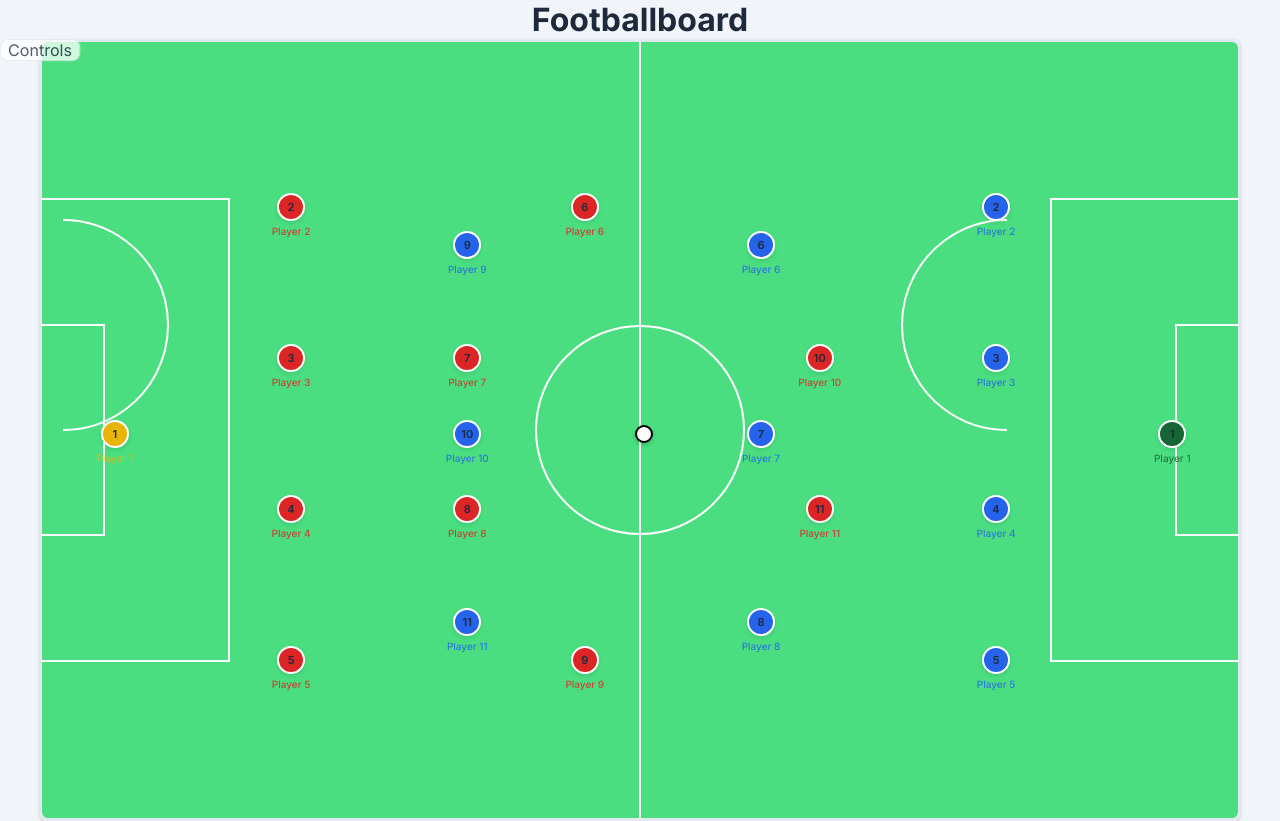
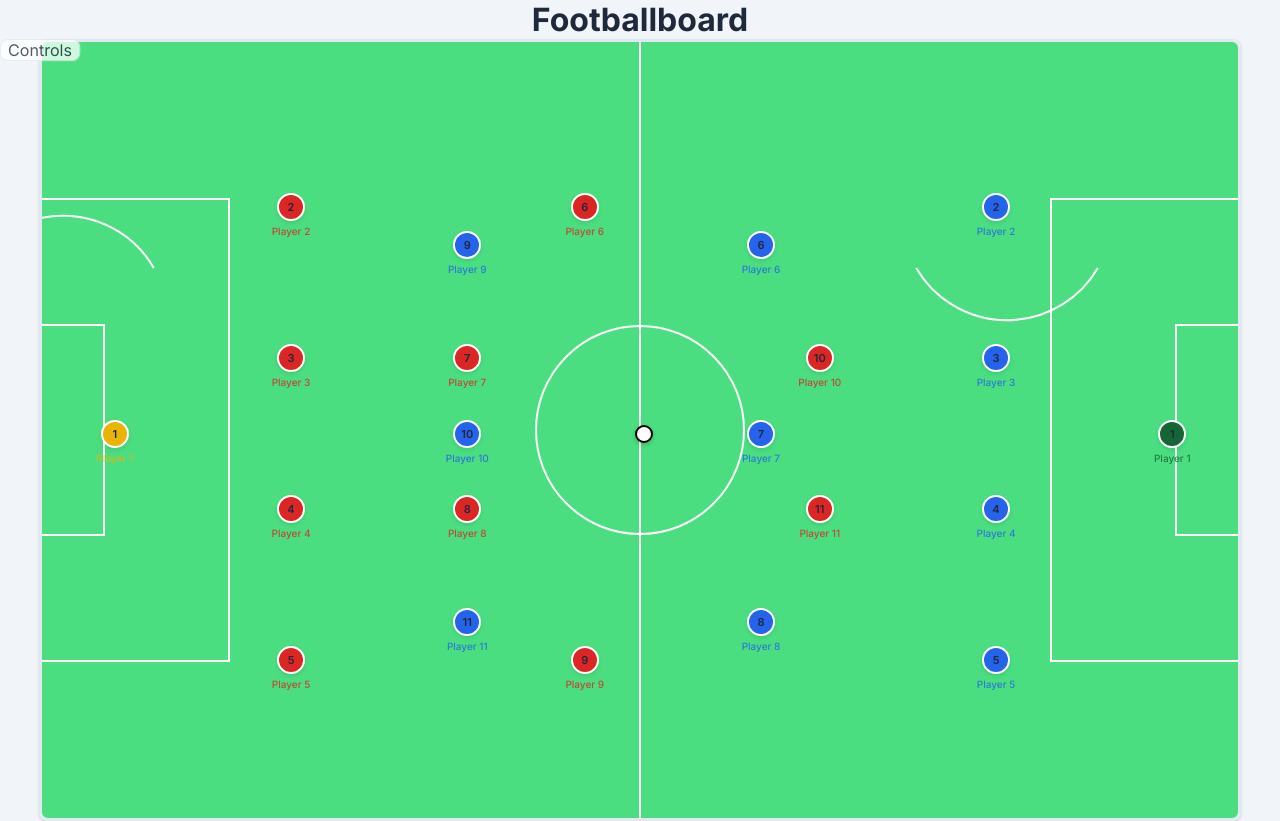
Before and after one commit to kaimrdth/Football-Board, a React (Vite) app: page / in a window 1280 px wide. Built offline with nearby package versions, Linux system fonts and the light colour scheme.

Commit message:
update: 2025-08-04 21:45

```diff
--- a/src/components/Pitch.tsx
+++ b/src/components/Pitch.tsx
@@ -158,7 +158,7 @@ const PitchMarkings = React.memo(() => (
       }}
     >
       <path
-        d="M 0,-105 A 105,105 0 0,1 63,-84 A 105,105 0 0,1 63,84 A 105,105 0 0,1 0,105"
+        d="M -90.8,-57.1 A 105,105 0 0,1 90.8,-57.1"
         fill="none"
         stroke="var(--pitch-line)"
         strokeWidth="2"
@@ -178,7 +178,7 @@ const PitchMarkings = React.memo(() => (
       }}
     >
       <path
-        d="M 0,-105 A 105,105 0 0,0 -63,-84 A 105,105 0 0,0 -63,84 A 105,105 0 0,0 0,105"
+        d="M -90.8,-57.1 A 105,105 0 0,0 90.8,-57.1"
         fill="none"
         stroke="var(--pitch-line)"
         strokeWidth="2"
```
